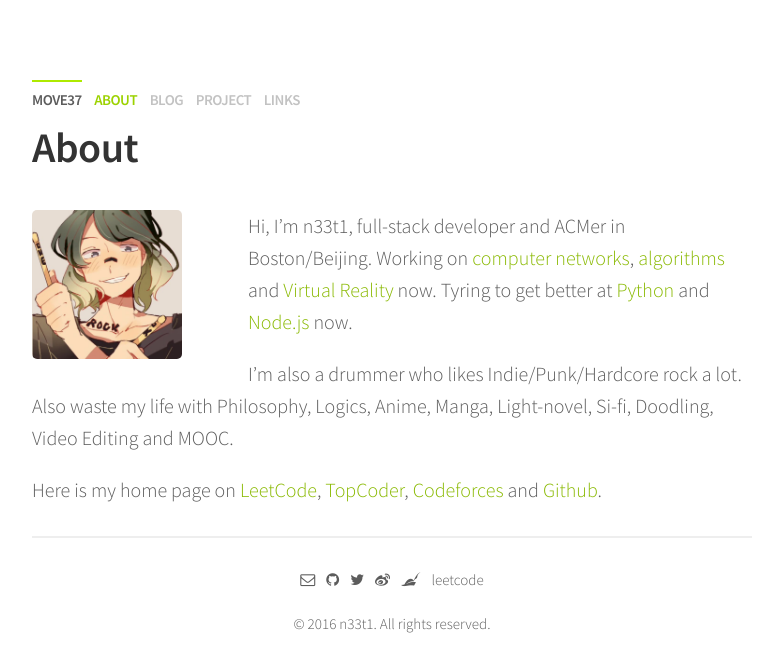
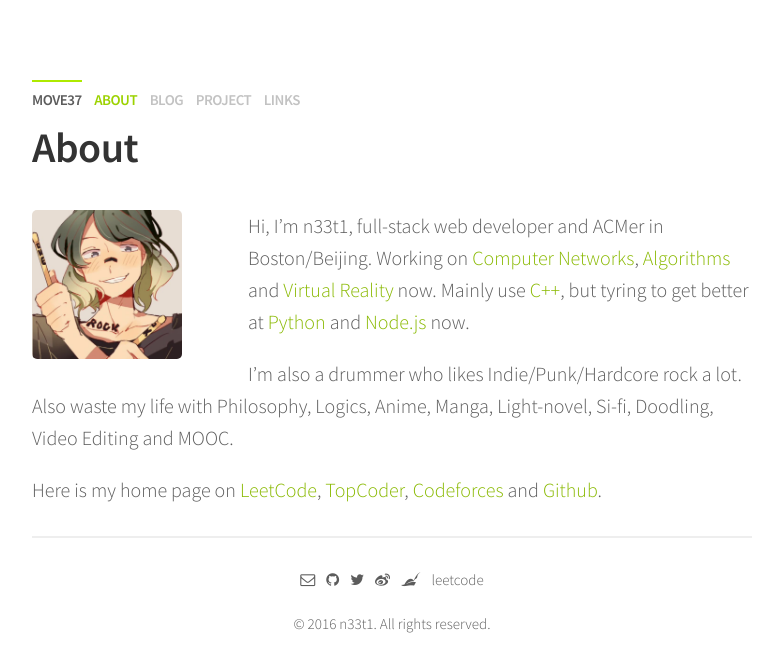
Before and after one commit to n33t1/n33t1.github.io, a Jekyll site: the page built from about.md, in a window 1280 px wide. Shown: the top 672 px of the page, without its empty margins (248-1031 px from the left). Built offline with Jekyll 4.4.1, drawn with Linux system fonts in a browser that asks for light colours; nearby versions of some CDN libraries.

Commit message:
Update about.md

```diff
--- a/about.md
+++ b/about.md
@@ -5,7 +5,7 @@
 
 {% include about.html %}
 
-Hi, I'm n33t1, full-stack developer and ACMer in Boston/Beijing. Working on [computer networks](#), [algorithms](#) and [Virtual Reality](#) now. Tyring to get better at [Python](#) and [Node.js](#) now.
+Hi, I'm n33t1, full-stack web developer and ACMer in Boston/Beijing. Working on [Computer Networks](#), [Algorithms](#) and [Virtual Reality](#) now. Mainly use [C++](#), but tyring to get better at [Python](#) and [Node.js](#) now.
 
 I'm also a drummer who likes Indie/Punk/Hardcore rock a lot. Also waste my life with Philosophy, Logics, Anime, Manga, Light-novel, Si-fi, Doodling, Video Editing and MOOC.
 
```
